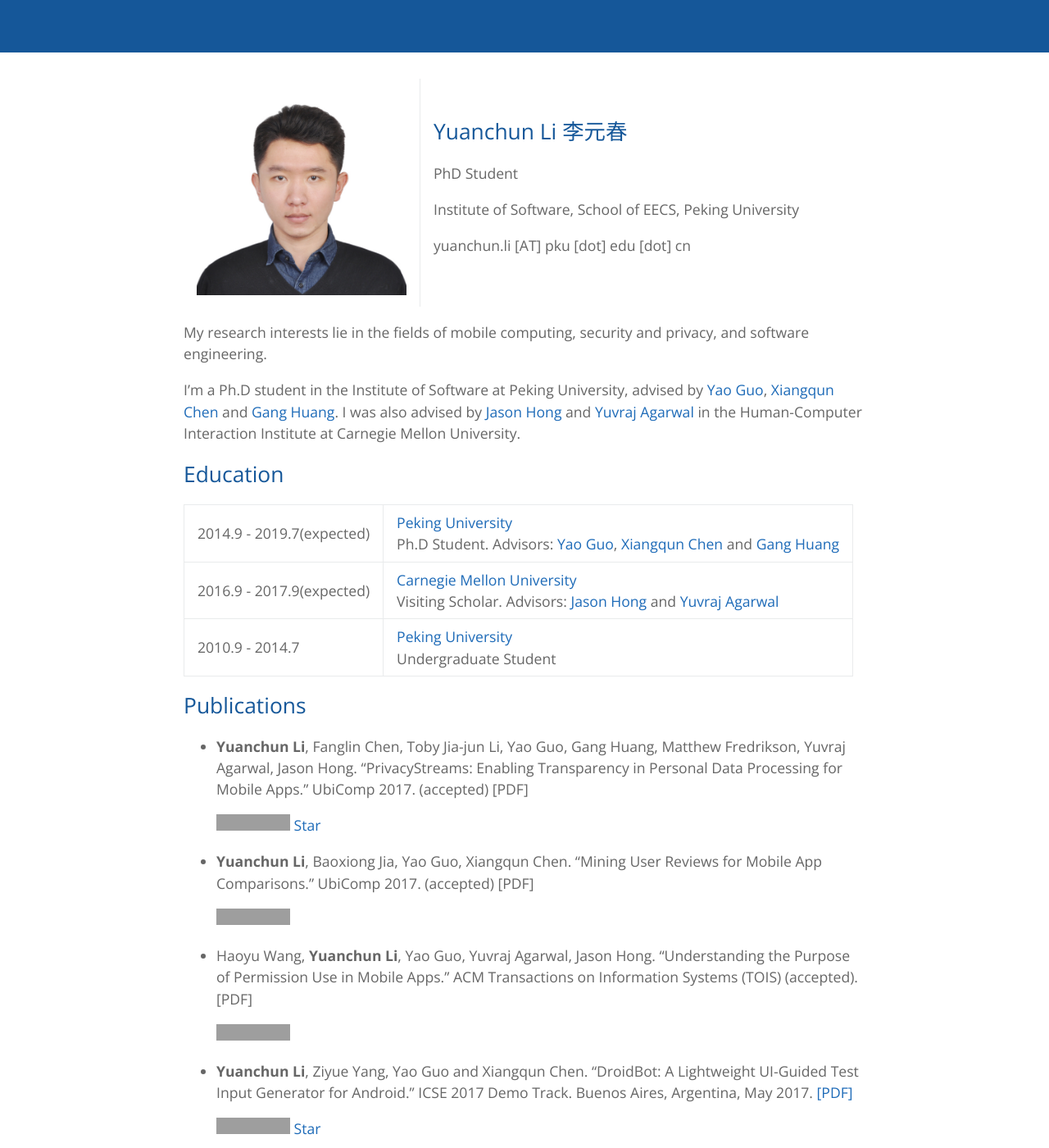
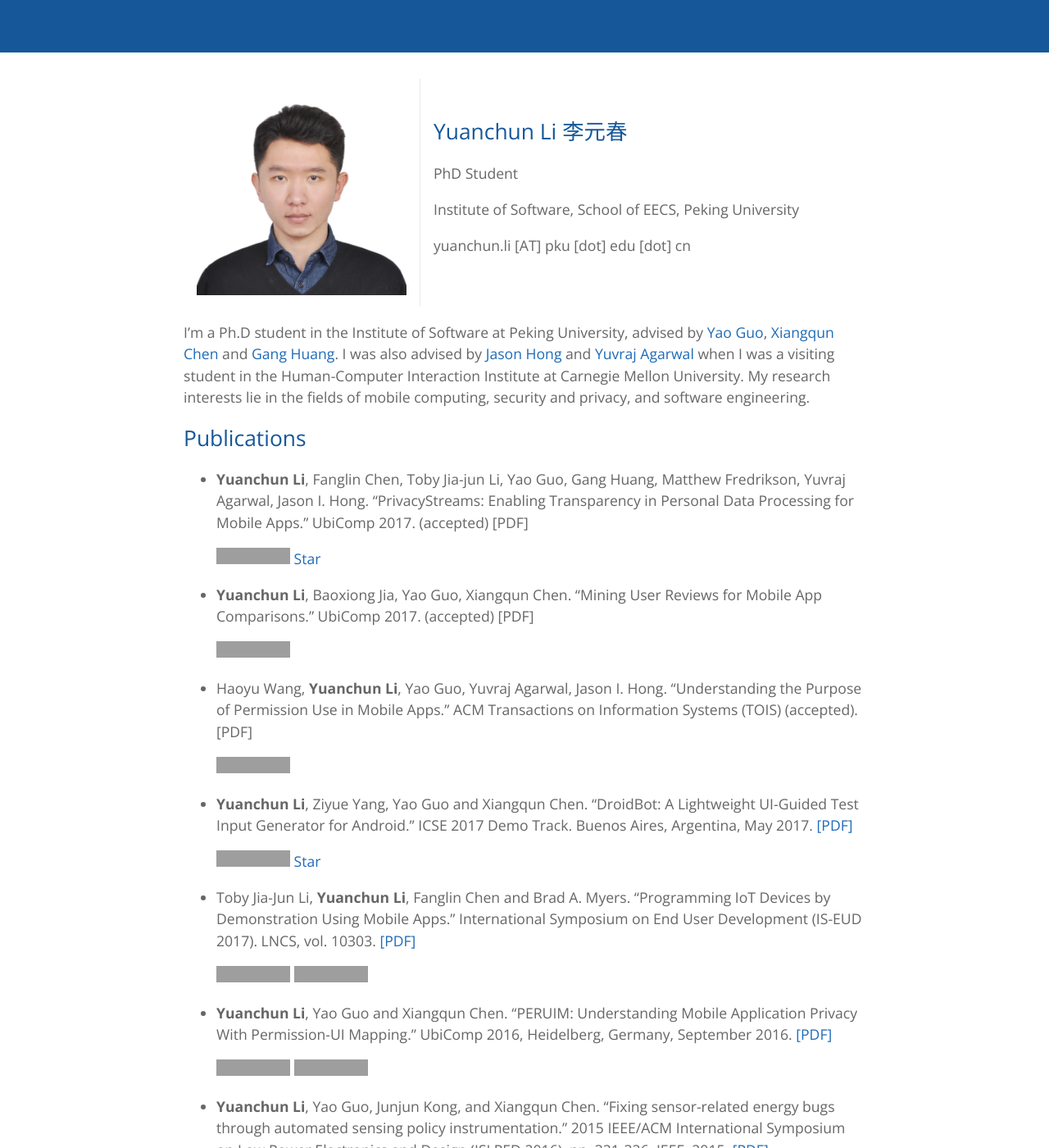
Before and after one commit to yuanchun-li/yuanchun-li.github.io, a Jekyll site: the page built from index.md, in a window 1280 px wide and 1400 px high, cut to the strip 0-1400 px from the top of the window. Shown: the whole strip at 82% size. Built offline with Jekyll 4.4.1, drawn with Linux system fonts in a browser that asks for light colours; grey boxes are pictures that could not be loaded.

Commit message:
slight change

```diff
--- a/index.md
+++ b/index.md
@@ -18,24 +18,18 @@
 </tbody>
 </table>
 
-My research interests lie in the fields of mobile computing, security and privacy, and software engineering.
-
 I'm a Ph.D student in the Institute of Software at Peking University, advised by
 [Yao Guo](http://sei.pku.edu.cn/~yaoguo/),
 [Xiangqun Chen](https://www.coursera.org/instructor/chenxiangqun)
 and [Gang Huang](http://sei.pku.edu.cn/~huanggang/index_en.htm).
 I was also advised by [Jason Hong](http://www.cs.cmu.edu/~jasonh/) and [Yuvraj Agarwal](http://www.synergylabs.org/yuvraj/)
-in the Human-Computer Interaction Institute at Carnegie Mellon University.
+when I was a visiting student in the Human-Computer Interaction Institute at Carnegie Mellon University.
+My research interests lie in the fields of mobile computing, security and privacy, and software engineering.
 
-## Education
-
-|2014.9 - 2019.7(expected)|[Peking University](http://www.pku.edu.cn/)<br>Ph.D Student. Advisors: [Yao Guo](http://sei.pku.edu.cn/~yaoguo/), [Xiangqun Chen](https://www.coursera.org/instructor/chenxiangqun) and [Gang Huang](http://sei.pku.edu.cn/~huanggang/index_en.htm)|
-|2016.9 - 2017.9(expected)|[Carnegie Mellon University](http://www.cmu.edu/)<br>Visiting Scholar. Advisors: [Jason Hong](http://www.cs.cmu.edu/~jasonh/) and [Yuvraj Agarwal](http://www.synergylabs.org/yuvraj/)|
-|2010.9 - 2014.7|[Peking University](http://www.pku.edu.cn/)<br>Undergraduate Student|
 
 ## Publications
 
-- **Yuanchun Li**, Fanglin Chen, Toby Jia-jun Li, Yao Guo, Gang Huang, Matthew Fredrikson, Yuvraj Agarwal, Jason Hong. "PrivacyStreams: Enabling Transparency in Personal Data Processing for Mobile Apps." UbiComp 2017. (accepted) [PDF]
+- **Yuanchun Li**, Fanglin Chen, Toby Jia-jun Li, Yao Guo, Gang Huang, Matthew Fredrikson, Yuvraj Agarwal, Jason I. Hong. "PrivacyStreams: Enabling Transparency in Personal Data Processing for Mobile Apps." UbiComp 2017. (accepted) [PDF]
 
     [![UbiComp2017](https://img.shields.io/badge/UbiComp-2017-brightgreen.svg)](http://ubicomp.org/ubicomp2017/) <a class="github-button" href="https://github.com/PrivacyStreams/PrivacyStreams" data-show-count="true" aria-label="Star PrivacyStreams/PrivacyStreams on GitHub">Star</a>
 
@@ -43,7 +37,7 @@
 
     [![UbiComp2017](https://img.shields.io/badge/UbiComp-2017-brightgreen.svg)](http://ubicomp.org/ubicomp2017/)
 
-- Haoyu Wang, **Yuanchun Li**, Yao Guo, Yuvraj Agarwal, Jason Hong. "Understanding the Purpose of Permission Use in Mobile Apps." ACM Transactions on Information Systems (TOIS) (accepted). [PDF]
+- Haoyu Wang, **Yuanchun Li**, Yao Guo, Yuvraj Agarwal, Jason I. Hong. "Understanding the Purpose of Permission Use in Mobile Apps." ACM Transactions on Information Systems (TOIS) (accepted). [PDF]
 
     [![TOIS2017](https://img.shields.io/badge/TOIS-2017-brightgreen.svg)](http://tois.acm.org/)
 
```
